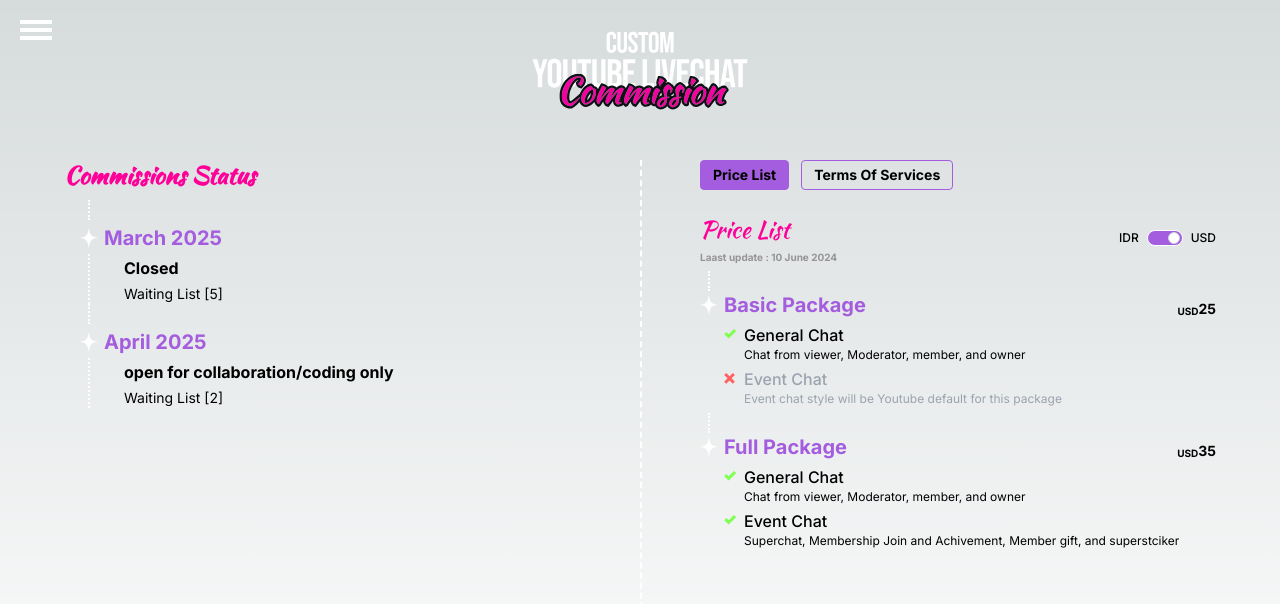
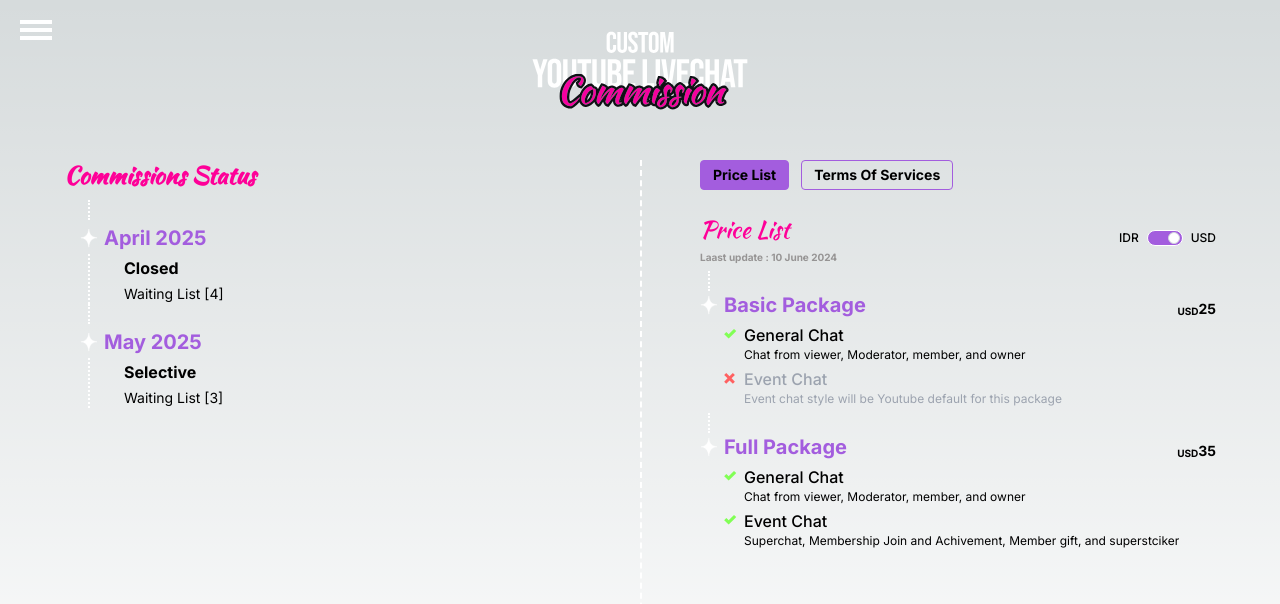
Before and after one commit to AkbarFahreza/dereza, a Next.js app: page /commissions-info in a window 1280 px wide. Shown: the top 604 px of the page. Built offline with nearby package versions, Linux system fonts and the light colour scheme.

Commit message:
Update page.jsx

```diff
--- a/app/commissions-info/page.jsx
+++ b/app/commissions-info/page.jsx
@@ -10,15 +10,15 @@
   const items = [
     {
       id: 1,
-      date: "March 2025",
+      date: "April 2025",
       desc: "Closed",
-      wl: 5,
+      wl: 4,
     },
     {
       id: 2,
-      date: "April 2025",
-      desc: "open for collaboration/coding only",
-      wl: 2,
+      date: "May 2025",
+      desc: "Selective",
+      wl: 3,
     },
   ];
   return (
```
